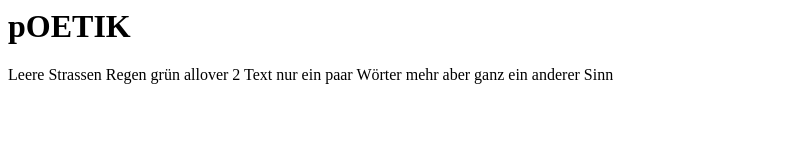
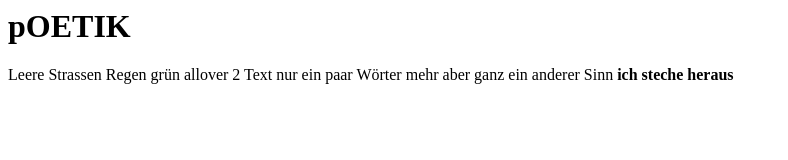
Before and after one commit to KatH68/KatH68.github.io, a plain HTML site: page index.html in a window 1280 px wide. Shown: the whole page, without its empty margins (0-788 px from the left). Drawn offline with Linux system fonts and the light colour scheme.

Commit message:
Text fett gemacht

```diff
--- a/index.html
+++ b/index.html
@@ -1 +1,2 @@
 <h1>pOETIK</h1> Leere Strassen Regen grün allover 2 Text nur ein paar Wörter mehr aber ganz ein anderer Sinn
+ 	<strong>ich steche heraus</strong>
```
